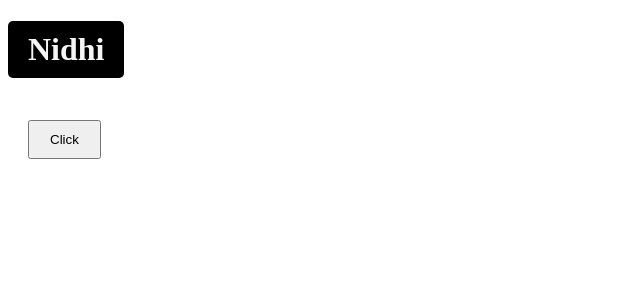
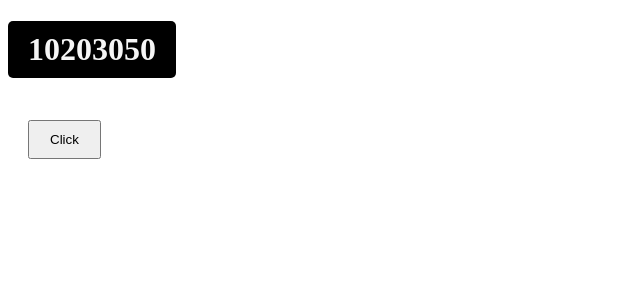
Before and after one commit to nidhi-webdev/ReactJs, a React (Vite) app in the folder Project/: page / in a window 1280 px wide. Shown: the top 300 px of the page, without its empty margins (0-640 px from the left). Built offline with nearby package versions, Linux system fonts and the light colour scheme.

Commit message:
same goes with array

```diff
--- a/Project/src/App.jsx
+++ b/Project/src/App.jsx
@@ -1,20 +1,20 @@
 import React, { useState } from 'react'
 
 const App = () => {
-  const [arr, setArr] = useState({ user: "Nidhi", age: 20 })
+  const [arr, setArr] = useState([10, 20, 30, 50])
 
-  const changeuser = () => {
+  const changearr = () => {
     const newArr = { ...arr }
     console.log(newArr);
 
-    newArr.user = "Sunidhi"
+    newArr[0] = 500
     setArr(newArr)
   }
 
   return (
     <div>
-      <h1> {arr.user} </h1>
-      <button onClick={changeuser}> Click </button>
+      <h1> {arr} </h1>
+      <button onClick={changearr}> Click </button>
     </div>
   )
 }
```
